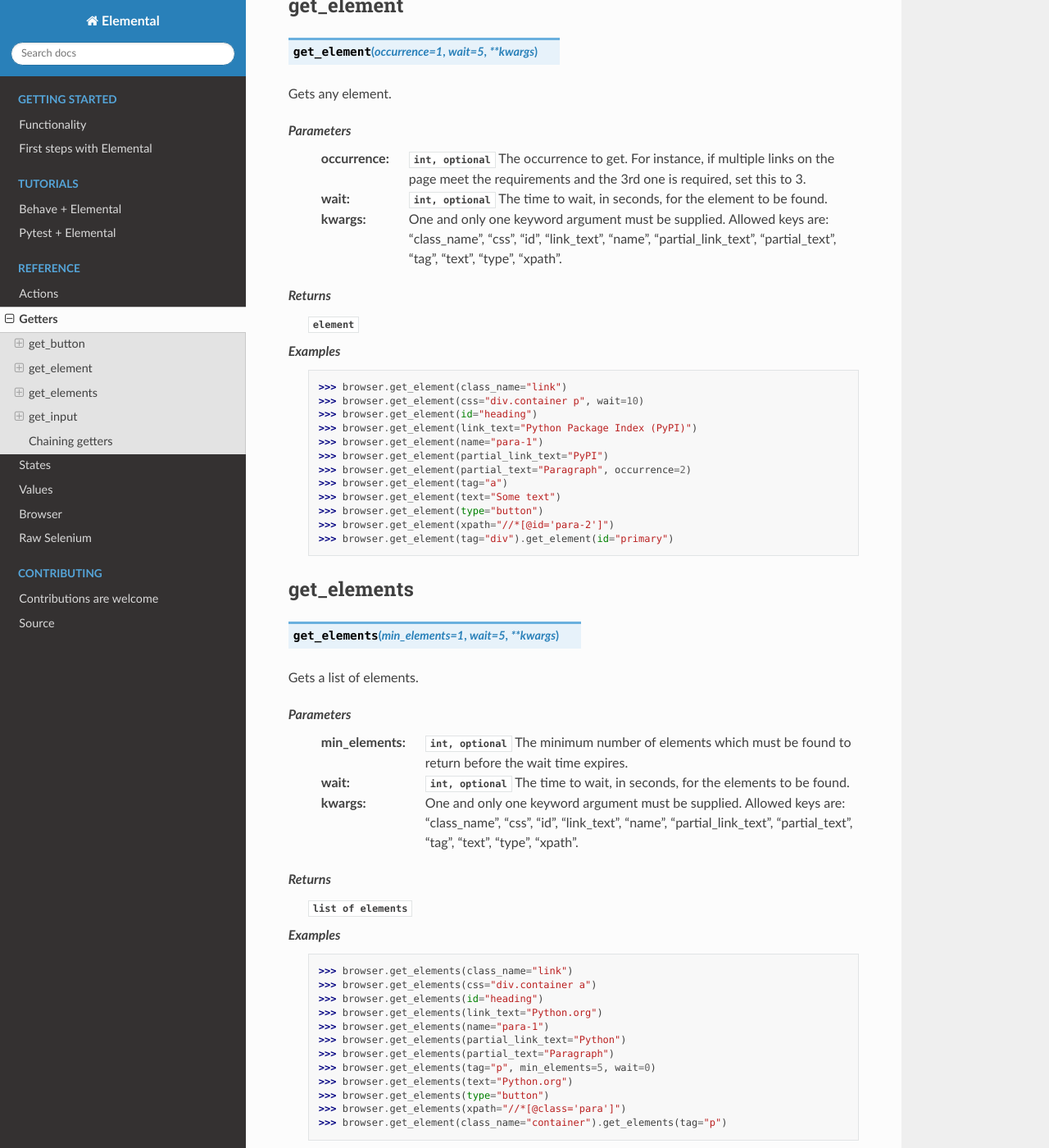
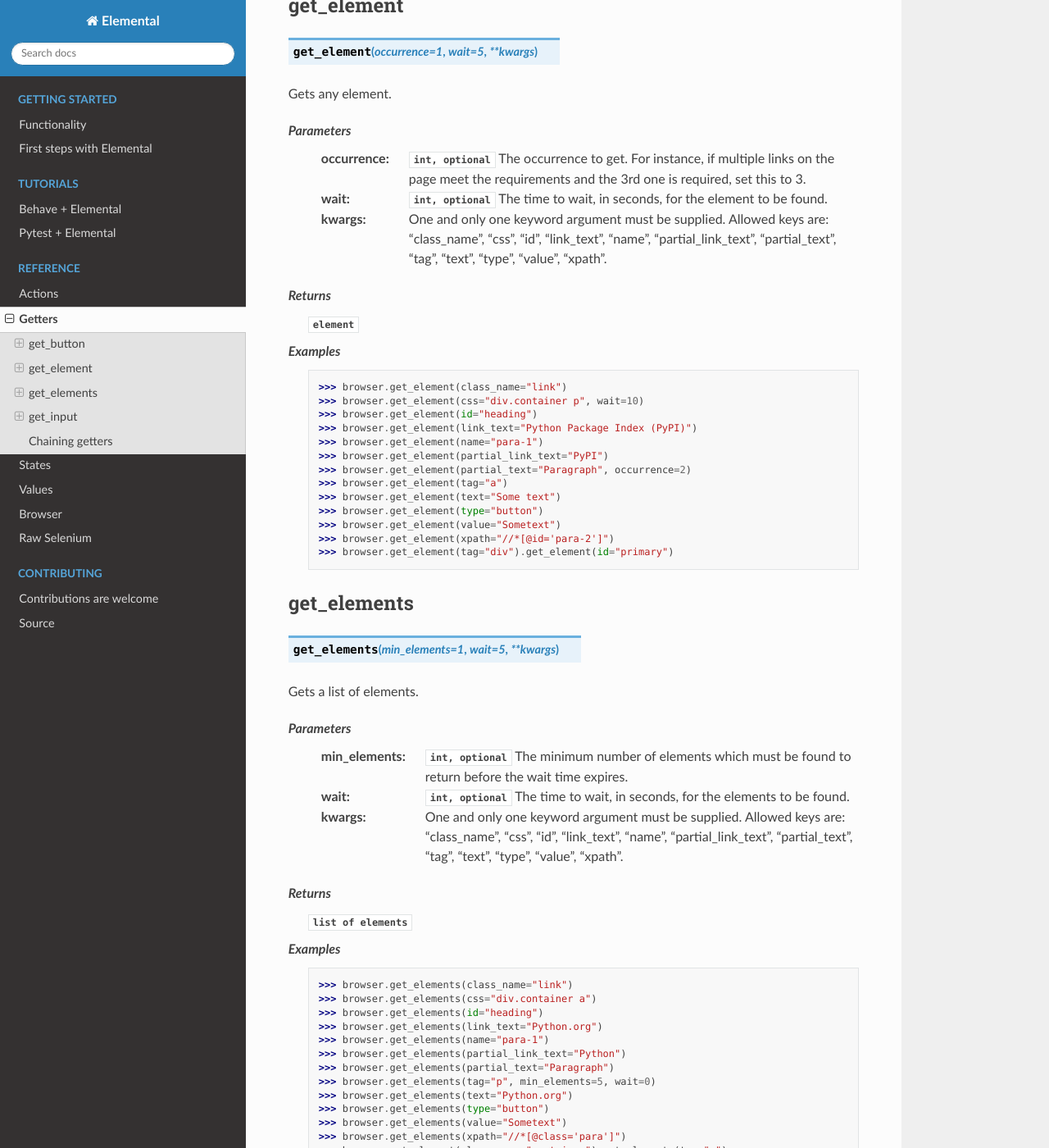
Before and after one commit to red-and-black/elemental, a Sphinx documentation site: the page built from docs/source/getters.rst, in a window 1280 px wide and 1400 px high, scrolled down 885 px. Shown: the whole window at 82% size. Built offline with Sphinx 7.4.7 and the Read the Docs theme 2.0.0, drawn with Linux system fonts in a browser that asks for light colours; some of the changed text lies outside the part shown.

Commit message:
Add value kwarg to get_element and get_elements (#4)

```diff
--- a/docs/source/actions.rst
+++ b/docs/source/actions.rst
@@ -117,6 +117,7 @@ target element in a selected state, no matter whether it was already selected.
 
      >>> browser.get_element(id="my_radio_button").select()
      >>> browser.get_element(id="selector_id").get_element(text="option_text").select()
+     >>> browser.get_element(id="selector_id").get_element(value="option_value").select()
 
 
 uncheck
--- a/docs/source/getters.rst
+++ b/docs/source/getters.rst
@@ -62,7 +62,7 @@ Gets any element.
   :kwargs:
     One and only one keyword argument must be supplied. Allowed keys are:
     "class_name", "css", "id", "link_text", "name", "partial_link_text",
-    "partial_text", "tag", "text", "type", "xpath".
+    "partial_text", "tag", "text", "type", "value", "xpath".
 
 *Returns*
   :class:`element`
@@ -80,6 +80,7 @@ Gets any element.
      >>> browser.get_element(tag="a")
      >>> browser.get_element(text="Some text")
      >>> browser.get_element(type="button")
+     >>> browser.get_element(value="Sometext")
      >>> browser.get_element(xpath="//*[@id='para-2']")
      >>> browser.get_element(tag="div").get_element(id="primary")
 
@@ -104,7 +105,7 @@ Gets a list of elements.
   :kwargs:
     One and only one keyword argument must be supplied. Allowed keys are:
     "class_name", "css", "id", "link_text", "name", "partial_link_text",
-    "partial_text", "tag", "text", "type", "xpath".
+    "partial_text", "tag", "text", "type", "value", "xpath".
 
 *Returns*
   :class:`list of elements`
@@ -122,6 +123,7 @@ Gets a list of elements.
      >>> browser.get_elements(tag="p", min_elements=5, wait=0)
      >>> browser.get_elements(text="Python.org")
      >>> browser.get_elements(type="button")
+     >>> browser.get_elements(value="Sometext")
      >>> browser.get_elements(xpath="//*[@class='para']")
      >>> browser.get_element(class_name="container").get_elements(tag="p")
 
@@ -175,3 +177,4 @@ you want. Note you cannot chain another getter after `get_elements`.
      >>> browser.get_element(tag="div").get_element(id="primary")
      >>> browser.get_element(class_name="container").get_elements(tag="p")
      >>> browser.get_element(tag="form").get_input(label="Full name")
+     >>> browser.get_element(tag="select").get_element(tag="option", occurrence=3)
```
Also changed, not shown: CHANGELOG.rst (+8 -0 lines), 4 other files.
